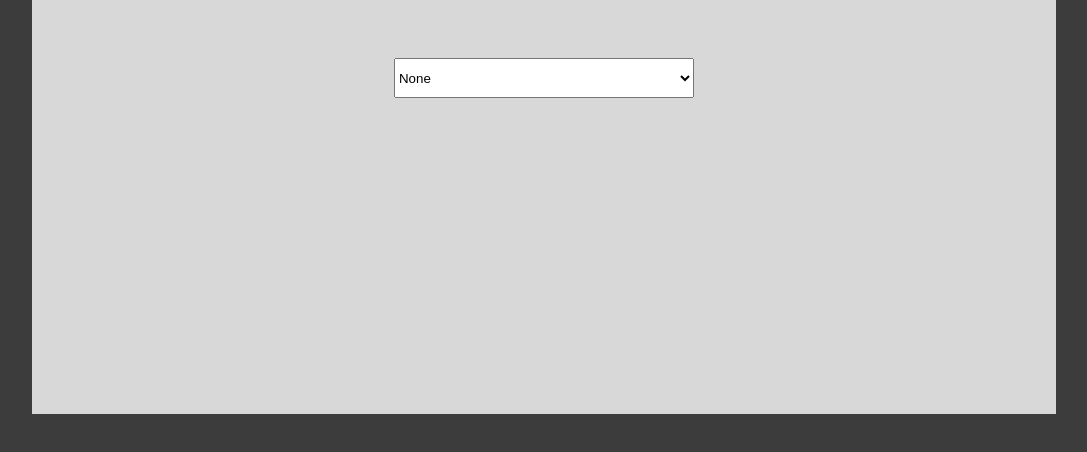
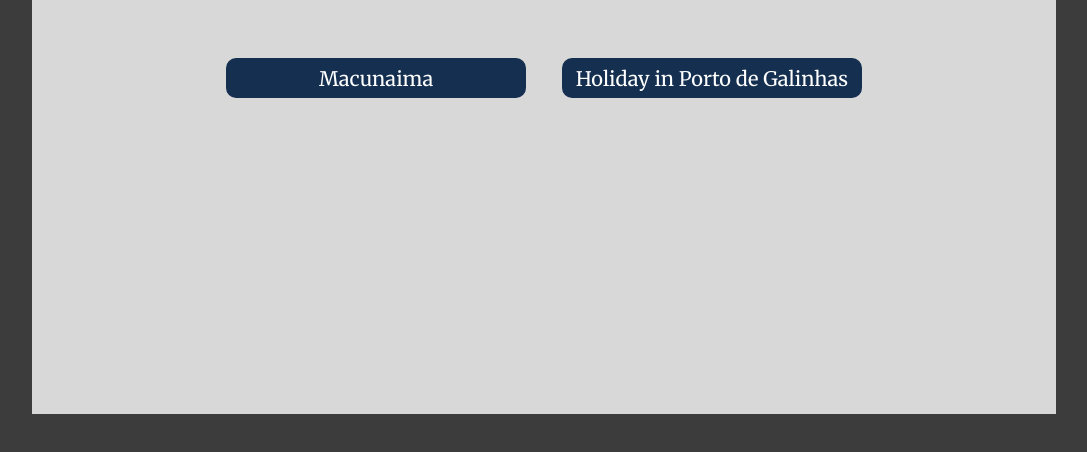
Before and after one commit to vinisaork/English, a plain HTML site: page index.html in a window 1280 px wide. Shown: the part 94-546 px from the top of the page, without its empty margins (96-1183 px from the left). Drawn offline with Linux system fonts and the light colour scheme; a web font is replaced by a local one.

Commit message:
Add files via upload

```diff
--- a/estilo.css
+++ b/estilo.css
@@ -181,7 +181,8 @@ body {
 body main{
     display: flex;
     margin-top: 6%;
-    flex-direction: column;
+    flex-direction: row;
+    gap: 5%;
     justify-content: center;
     align-items: center;
     width: 70%;
@@ -201,31 +202,23 @@ body main .imagens .porto{
     margin-bottom: 10%;
     border-radius: 10px;
 }
-body main .composition{
+
+body main .titles{
     display: flex;
-    flex-direction: column;
+    font-size:20px;
+    color: #fff;
+    background-color: rgb(21, 47, 80);
+    width: 300px;
+    height: 40px;
+    border-radius: 10px;
+    align-items: center;
     justify-content: center;
-    align-items: center;
-
+    gap: 5%;
+    text-decoration: none;
 }
-body main .composition #submit{
-    height: 40px;
-    width: 100px;
-    cursor: pointer;
-    background-color: rgb(76, 102, 102);
-    -webkit-box-shadow: 2px 2px 5px 0px rgba(0,0,0,0.75);
-    -moz-box-shadow: 2px 2px 5px 0px rgba(0,0,0,0.75);
-    box-shadow: 2px 2px 5px 0px rgba(0,0,0,0.75);
-    border: none;
-    border-radius: 10px;
-    color: white;
-    font-size: 20px;
-}
-body main .composition #submit:hover{
-    background-color: rgb(27, 37, 37);
+body main .titles:hover{
+    color: #fff;
+    text-decoration: none;
+    background-color: rgb(69, 129, 207);
     transition: 0.2s;
 }
-body main .composition #compositions{
-    height: 40px;
-    width: 300px
-}
--- a/index.html
+++ b/index.html
@@ -13,17 +13,8 @@
 
     </header>
     <main>
-        <form class="composition">
-            <label for="composition" id="composition">
-                <select name="compositions" id="compositions" >
-                    <option>None</option>
-                    <option value="review" id="review" onclick="document.location='https://vinisaork.github.io/English/review.html'">Macunaima</option>
-                    <option value="article" id="article" onclick="document.location='https://vinisaork.github.io/English/article1.html'">Holiday in Porto de Galinhas</option>
-                </select>
-                <br><br>
-            </label>
-
-        </form>
+         <a href="review.html" class="titles">Macunaima</a>
+         <a href="article1.html" class="titles">Holiday in Porto de Galinhas</a>
     </main>
 </body>
 
```
